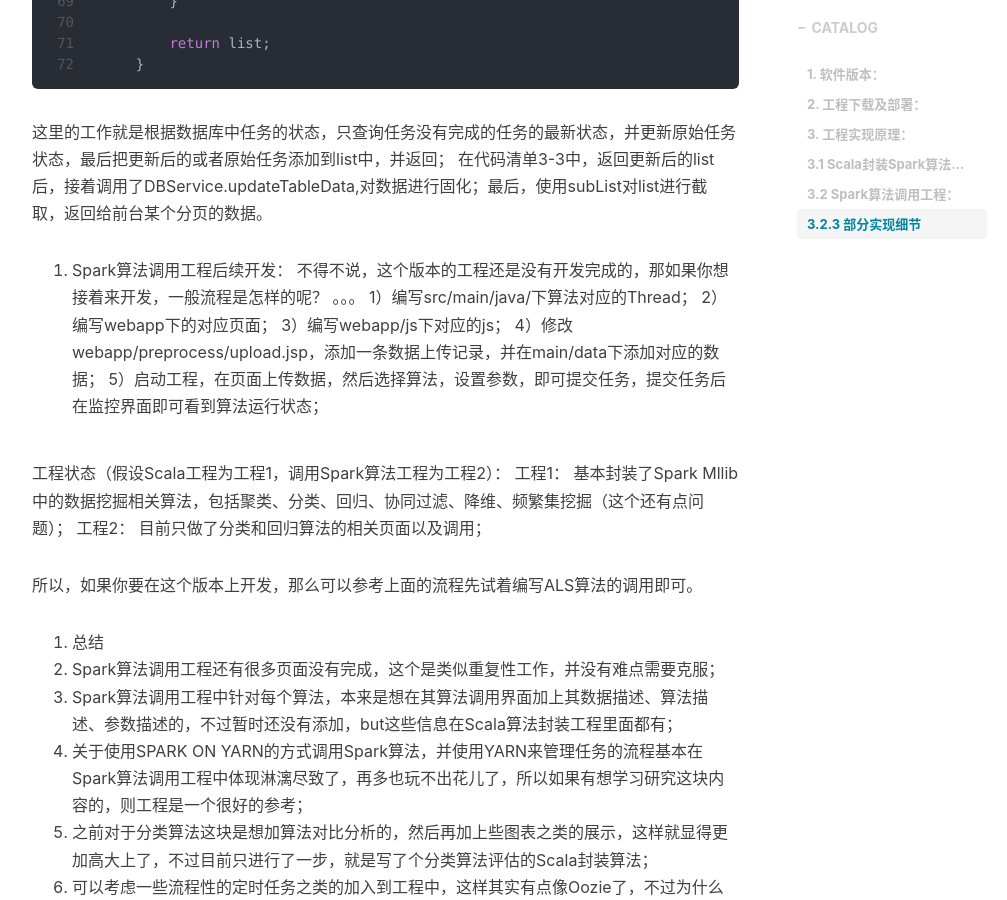
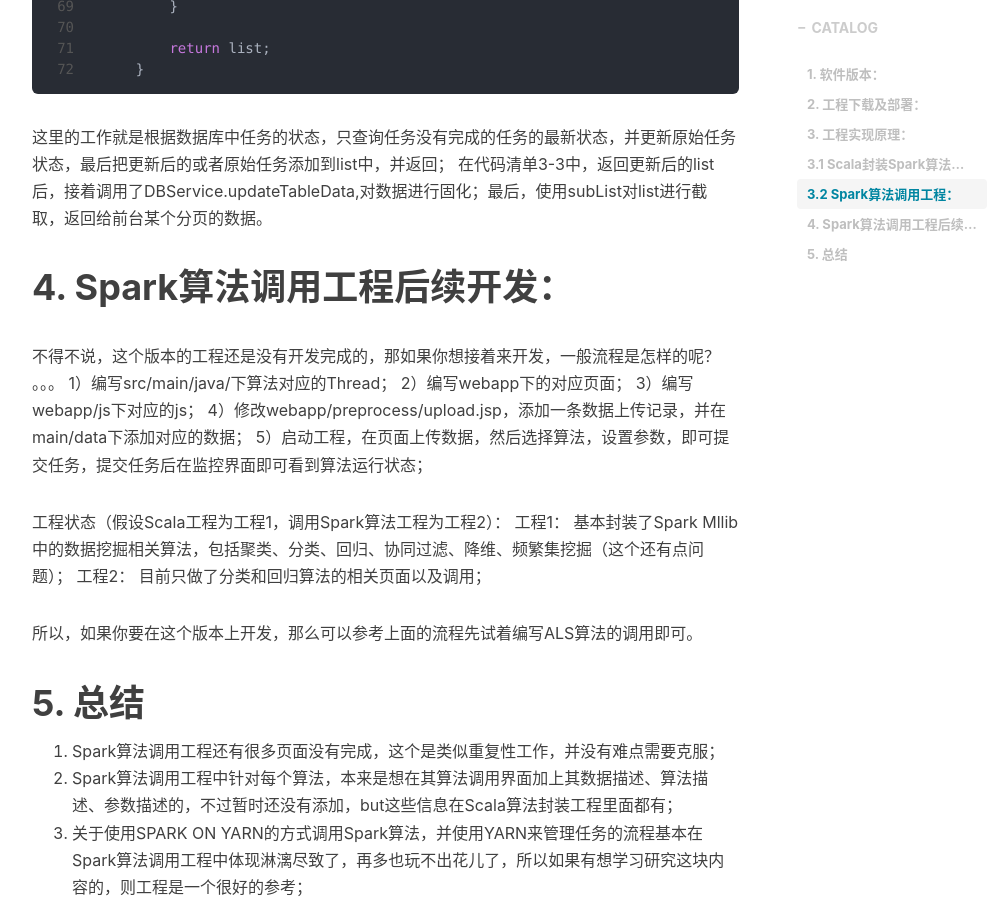
Before and after one commit to wenasgz/wenasgz.github.io, a Jekyll site: the page built from _posts/2018-12-25-spark-mllib-on-web.markdown, in a window 1280 px wide and 900 px high, scrolled down 11288 px. Shown: the whole window, without its empty margins (233-1240 px from the left). Built offline with Jekyll 4.4.1, drawn with Linux system fonts in a browser that asks for light colours; nearby versions of some CDN libraries; comment, search, counter and statistics services are not loaded.

Commit message:
post spark mllib on web.

```diff
--- a/_posts/2018-12-25-spark-mllib-on-web.markdown
+++ b/_posts/2018-12-25-spark-mllib-on-web.markdown
@@ -225,7 +225,7 @@
 4. 在3的同时，即可通过DBService来更新数据库相应表JobInfo的状态；
 5. 在monitor.html界面，通过刷新按钮即可及时获取Hadoop任务状态（有相应的服务，见下文介绍），并更新数据库相关数据，返回前台所有任务信息；
 
-## 3.2.3 部分实现细节
+3.2.3 部分实现细节
 1. Spark提交任务
 参考《基于Spark ALS在线推荐系统》；
 
@@ -346,7 +346,7 @@
 这里的工作就是根据数据库中任务的状态，只查询任务没有完成的任务的最新状态，并更新原始任务状态，最后把更新后的或者原始任务添加到list中，并返回；
 在代码清单3-3中，返回更新后的list后，接着调用了DBService.updateTableData,对数据进行固化；最后，使用subList对list进行截取，返回给前台某个分页的数据。
 
-4. Spark算法调用工程后续开发：
+# 4. Spark算法调用工程后续开发：
 不得不说，这个版本的工程还是没有开发完成的，那如果你想接着来开发，一般流程是怎样的呢？
 。。。
 1）编写src/main/java/下算法对应的Thread；
@@ -363,7 +363,7 @@
 
 所以，如果你要在这个版本上开发，那么可以参考上面的流程先试着编写ALS算法的调用即可。
 
-5. 总结
+# 5. 总结
 1. Spark算法调用工程还有很多页面没有完成，这个是类似重复性工作，并没有难点需要克服；
 2. Spark算法调用工程中针对每个算法，本来是想在其算法调用界面加上其数据描述、算法描述、参数描述的，不过暂时还没有添加，but这些信息在Scala算法封装工程里面都有；
 3. 关于使用SPARK ON YARN的方式调用Spark算法，并使用YARN来管理任务的流程基本在Spark算法调用工程中体现淋漓尽致了，再多也玩不出花儿了，所以如果有想学习研究这块内容的，则工程是一个很好的参考；
```
